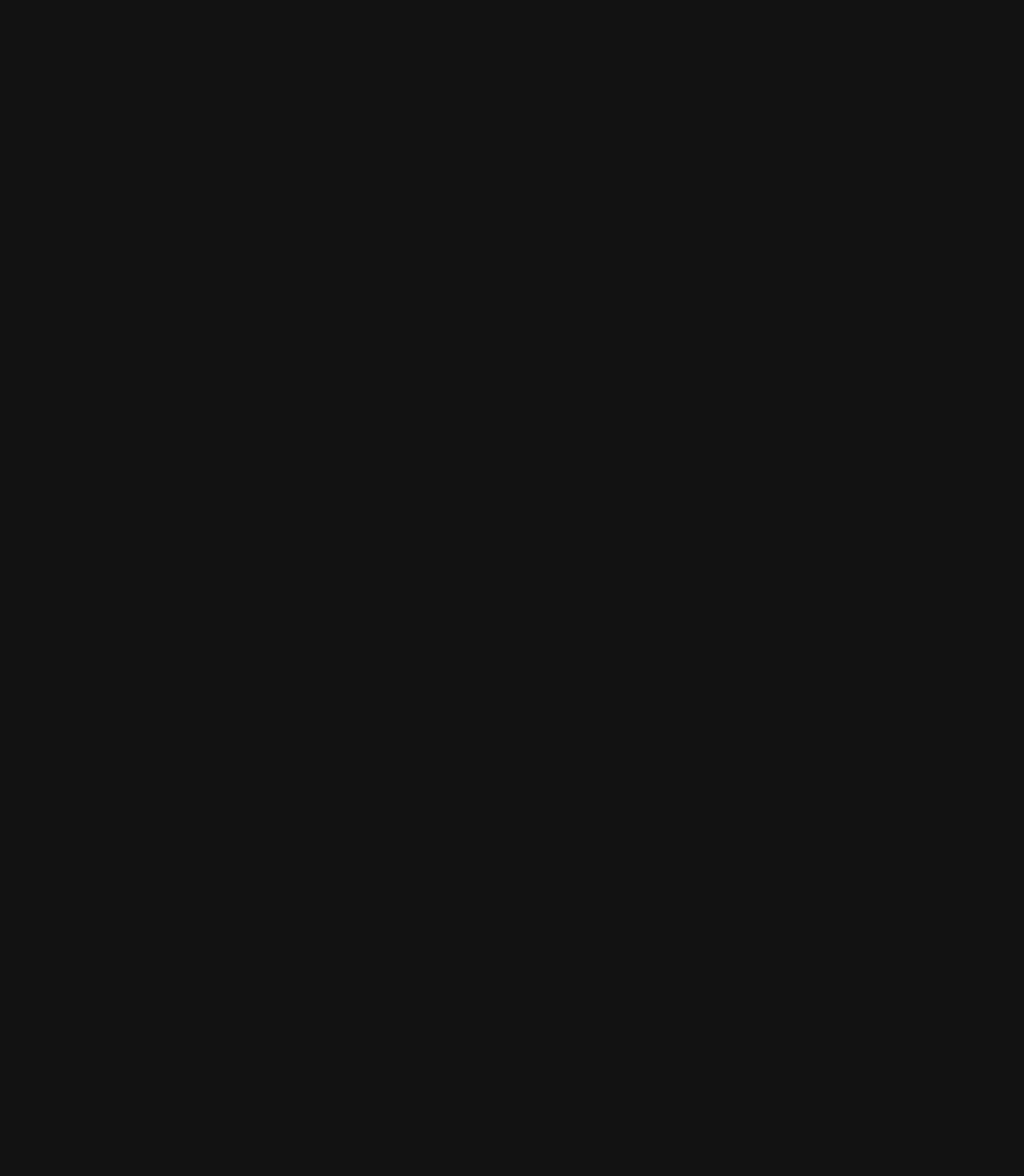
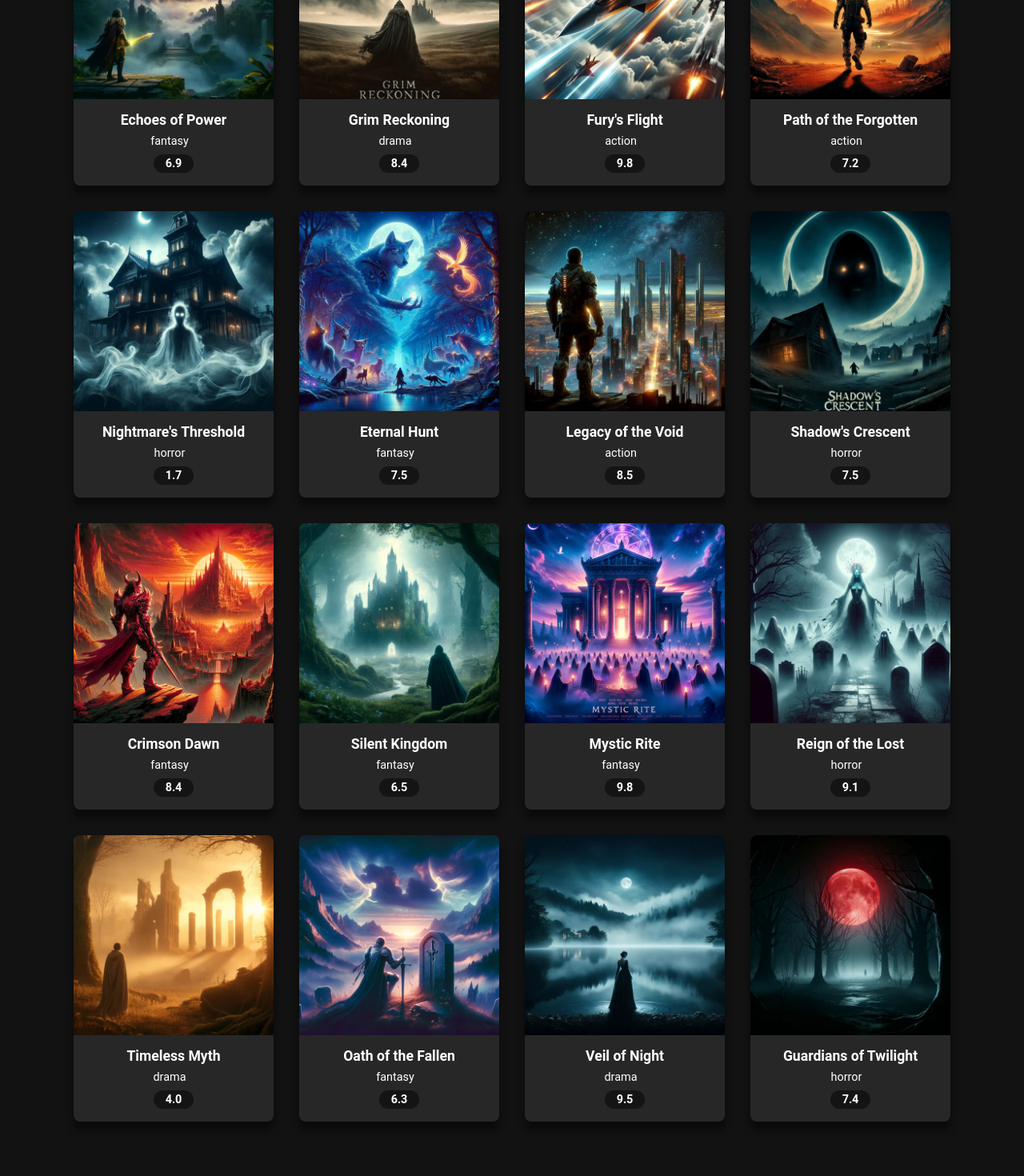
Before and after one commit to Avishek-kr/Moviedux, a React (Create React App) app: page / in a window 1280 px wide. Shown: the part 960-2430 px from the top of the page at 80% size. Before the commit the page ends 800 px from the top, so only its background shows below. Built offline with nearby package versions, Linux system fonts and the light colour scheme.

Commit message:
movie grid added

```diff
--- /dev/null
+++ b/public/movies.json
@@ -0,0 +1,142 @@
+[
+  {
+    "id": 1,
+    "title": "Dark Storm",
+    "image": "1.jpg",
+    "genre": "drama",
+    "rating": "8.3"
+  },
+  {
+    "id": 2,
+    "title": "Whisper of Fate",
+    "image": "2.jpg",
+    "genre": "fantasy",
+    "rating": "7.7"
+  },
+  {
+    "id": 3,
+    "title": "Beyond the Edge",
+    "image": "3.jpg",
+    "genre": "horror",
+    "rating": "6.3"
+  },
+  {
+    "id": 4,
+    "title": "Lost in Shadows",
+    "image": "4.jpg",
+    "genre": "action",
+    "rating": "9.3"
+  },
+  {
+    "id": 5,
+    "title": "Echoes of Power",
+    "image": "5.jpg",
+    "genre": "fantasy",
+    "rating": "6.9"
+  },
+  {
+    "id": 6,
+    "title": "Grim Reckoning",
+    "image": "6.jpg",
+    "genre": "drama",
+    "rating": "8.4"
+  },
+  {
+    "id": 7,
+    "title": "Fury's Flight",
+    "image": "7.jpg",
+    "genre": "action",
+    "rating": "9.8"
+  },
+  {
+    "id": 8,
+    "title": "Path of the Forgotten",
+    "image": "8.jpg",
+    "genre": "action",
+    "rating": "7.2"
+  },
+  {
+    "id": 9,
+    "title": "Nightmare's Threshold",
+    "image": "9.jpg",
+    "genre": "horror",
+    "rating": "1.7"
+  },
+  {
+    "id": 10,
+    "title": "Eternal Hunt",
+    "image": "10.jpg",
+    "genre": "fantasy",
+    "rating": "7.5"
+  },
+  {
+    "id": 11,
+    "title": "Legacy of the Void",
+    "image": "11.jpg",
+    "genre": "action",
+    "rating": "8.5"
+  },
+  {
+    "id": 12,
+    "title": "Shadow's Crescent",
+    "image": "12.jpg",
+    "genre": "horror",
+    "rating": "7.5"
+  },
+  {
+    "id": 13,
+    "title": "Crimson Dawn",
+    "image": "13.jpg",
+    "genre": "fantasy",
+    "rating": "8.4"
+  },
+  {
+    "id": 14,
+    "title": "Silent Kingdom",
+    "image": "14.jpg",
+    "genre": "fantasy",
+    "rating": "6.5"
+  },
+  {
+    "id": 15,
+    "title": "Mystic Rite",
+    "image": "15.jpg",
+    "genre": "fantasy",
+    "rating": "9.8"
+  },
+  {
+    "id": 16,
+    "title": "Reign of the Lost",
+    "image": "16.jpg",
+    "genre": "horror",
+    "rating": "9.1"
+  },
+  {
+    "id": 17,
+    "title": "Timeless Myth",
+    "image": "17.jpg",
+    "genre": "drama",
+    "rating": "4.0"
+  },
+  {
+    "id": 18,
+    "title": "Oath of the Fallen",
+    "image": "18.jpg",
+    "genre": "fantasy",
+    "rating": "6.3"
+  },
+  {
+    "id": 19,
+    "title": "Veil of Night",
+    "image": "19.jpg",
+    "genre": "drama",
+    "rating": "9.5"
+  },
+  {
+    "id": 20,
+    "title": "Guardians of Twilight",
+    "image": "20.jpg",
+    "genre": "horror",
+    "rating": "7.4"
+  }
+]
--- a/src/App.jsx
+++ b/src/App.jsx
@@ -1,6 +1,7 @@
 import './App.css';
 import Footer from './components/Footer';
 import Header from './components/Header';
+import MovieGrid from './components/MovieGrid';
 import './styles.css';
 
 function App() {
@@ -8,6 +9,7 @@ function App() {
     <div className="App">
       <div className="container">
         <Header />
+        <MovieGrid />
       </div>
       <Footer />
     </div>
--- /dev/null
+++ b/src/components/MovieCard.jsx
@@ -0,0 +1,14 @@
+import React from 'react'
+
+export default function MovieCard({ movie }) {
+  return (
+      <div key={movie.id} className="movie-card">
+        <img src={`images/${movie.image}`} alt={movie.title} />
+        <div className="movie-card-info">
+          <h3 className="movie-card-title">{movie.title}</h3>
+          <div className="movie-card-genre">{movie.genre}</div>
+          <div className="movie-card-rating">{movie.rating}</div>
+        </div>
+      </div>
+  )
+}
--- /dev/null
+++ b/src/components/MovieGrid.jsx
@@ -0,0 +1,23 @@
+import { useState, useEffect } from "react";
+import MovieCard from "./MovieCard";
+
+export default function MovieGrid() {
+
+  const [movies, setMovies] = useState([]);
+
+  useEffect(() => {
+    fetch("movies.json")
+    .then(response => response.json())
+    .then(data => setMovies(data))
+  }, []);
+
+  return (
+    <div className="movies-grid">
+          {
+        movies.map((movie) => (
+          <MovieCard key={movie.id} movie={movie} />
+        ))
+      }
+    </div>
+  )
+}
```
